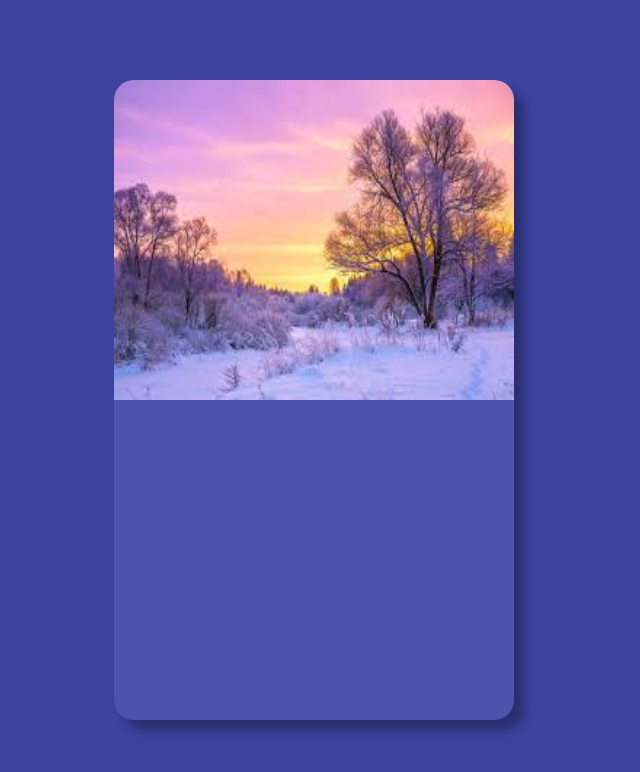
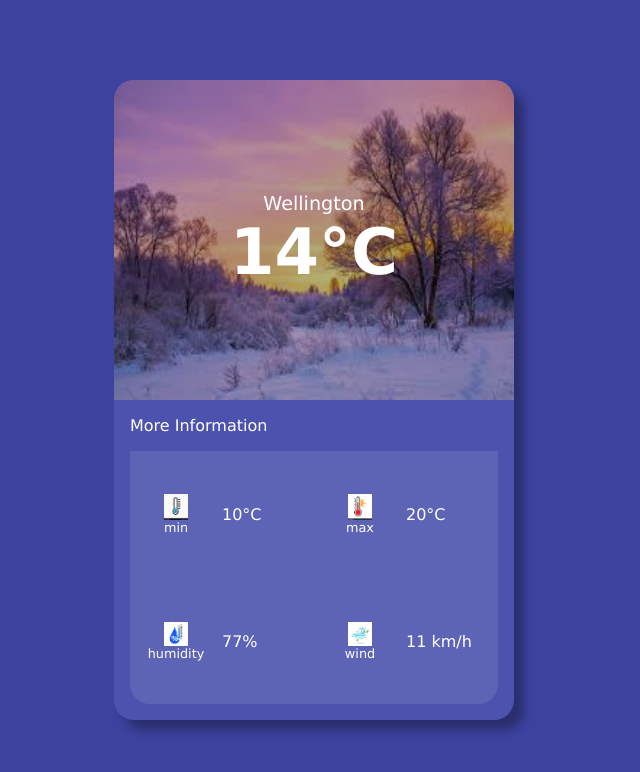
Before and after one commit to chicoumbetov/angular-weather, an Angular app: page / in a window 1280 px wide. Shown: the top 772 px of the page, without its empty margins (326-966 px from the left). Built offline with nearby package versions, Linux system fonts and the light colour scheme.

Commit message:
add info data to cards

```diff
--- a/src/app/app.component.html
+++ b/src/app/app.component.html
@@ -2,8 +2,48 @@
   <div class="upper-data">
     <img src="../assets/hot.jpeg" *ngIf="14 > 15" />
     <img src="../assets/cold.jpeg" *ngIf="14 < 15" />
+
+    <div class="weather-data">
+      <div class="location">Wellington</div>
+      <div class="temperature">{{ 14.4 | number: "1.0-0" }}°C</div>
+    </div>
   </div>
-  <div class="lower-data"></div>
+  <div class="lower-data">
+    <div class="more-info-label">More Information</div>
+    <div class="more-info-container">
+      <div class="info-block">
+        <div class="info-block-label">
+          <img src="../assets/min.png" />
+          <span class="">min</span>
+        </div>
+        <div class="info-block-value">10°C</div>
+      </div>
+
+      <div class="info-block">
+        <div class="info-block-label">
+          <img src="../assets/max.png" />
+          <span class="">max</span>
+        </div>
+        <div class="info-block-value">20°C</div>
+      </div>
+
+      <div class="info-block">
+        <div class="info-block-label">
+          <img src="../assets/humidity.jpeg" />
+          <span class="">humidity</span>
+        </div>
+        <div class="info-block-value">77%</div>
+      </div>
+
+      <div class="info-block">
+        <div class="info-block-label">
+          <img src="../assets/wind.jpeg" />
+          <span class="">wind</span>
+        </div>
+        <div class="info-block-value">11 km/h</div>
+      </div>
+    </div>
+  </div>
 </div>
 
 <router-outlet></router-outlet>
```
